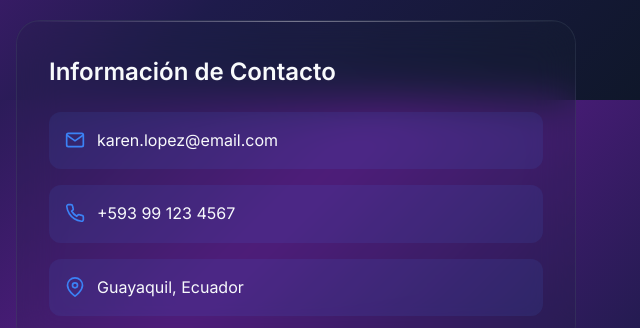
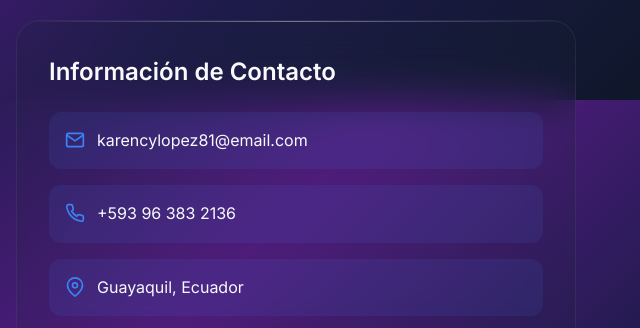
Before and after one commit to Kareencyy/mi-hoja-de-vida, a plain HTML site: page index.html in a window 1280 px wide. Shown: the part 1500-1828 px from the top of the page, 640-1280 px from the left. Drawn offline with Linux system fonts and the light colour scheme; animation ran at ten frames a second.

Commit message:
Update index.html

```diff
--- a/index.html
+++ b/index.html
@@ -154,7 +154,7 @@
                   ></path>
                   <polyline points="22,6 12,13 2,6"></polyline>
                 </svg>
-                <span>karen.lopez@email.com</span>
+                <span>karencylopez81@email.com</span>
               </div>
               <div class="contact-item">
                 <svg
@@ -167,7 +167,7 @@
                     d="M22 16.92v3a2 2 0 0 1-2.18 2 19.79 19.79 0 0 1-8.63-3.07 19.5 19.5 0 0 1-6-6 19.79 19.79 0 0 1-3.07-8.67A2 2 0 0 1 4.11 2h3a2 2 0 0 1 2 1.72 12.84 12.84 0 0 0 .7 2.81 2 2 0 0 1-.45 2.11L8.09 9.91a16 16 0 0 0 6 6l1.27-1.27a2 2 0 0 1 2.11-.45 12.84 12.84 0 0 0 2.81.7A2 2 0 0 1 22 16.92z"
                   ></path>
                 </svg>
-                <span>+593 99 123 4567</span>
+                <span>+593 96 383 2136</span>
               </div>
               <div class="contact-item">
                 <svg
```
